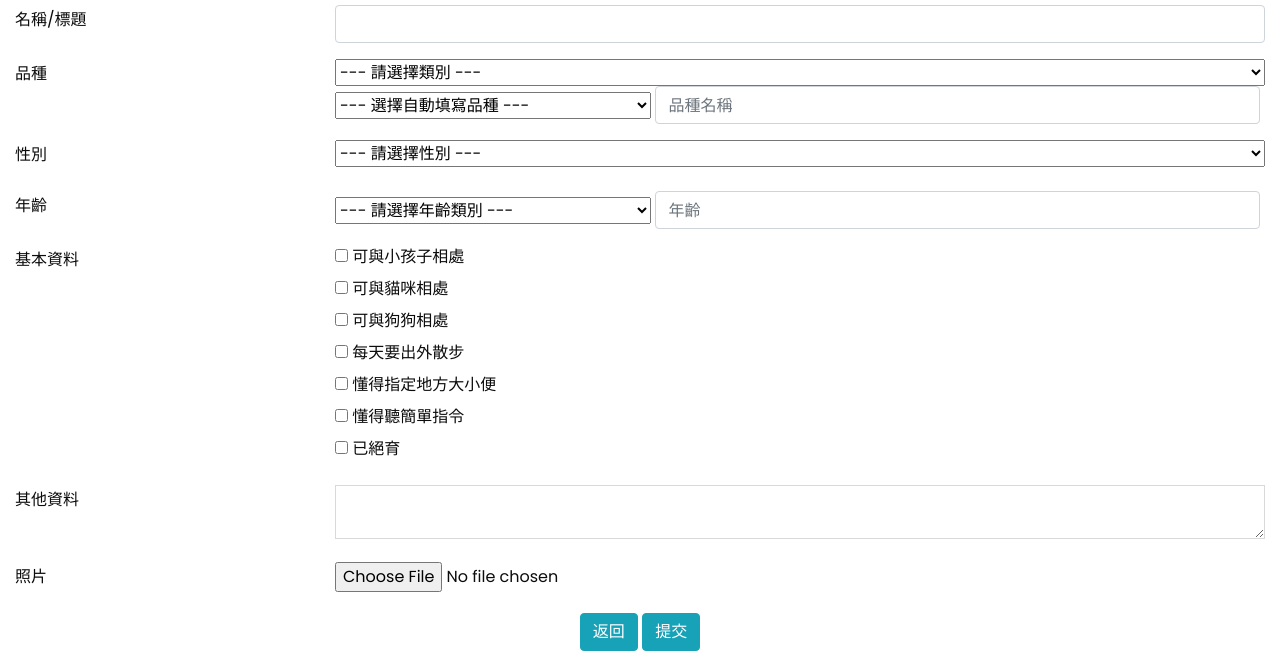
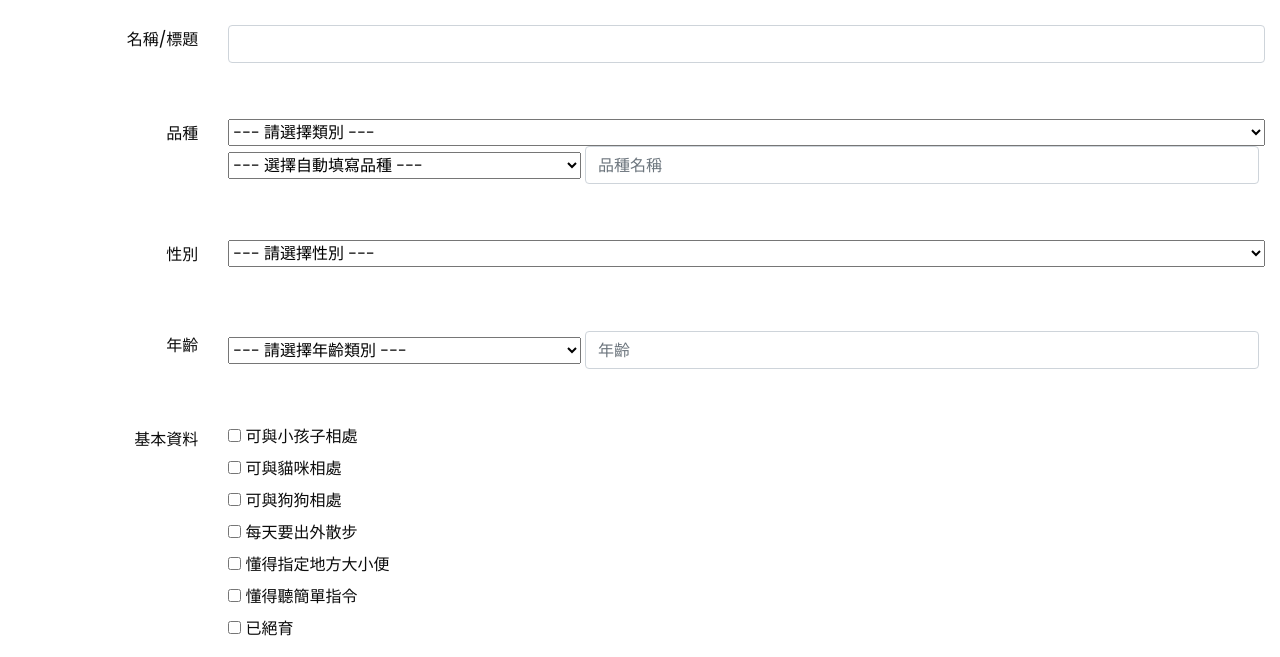
Before and after one commit to leoyuan1/TECKY-PROJECT, a website: page public/post-pets-info.html in a window 1280 px wide. Shown: the part 143-800 px from the top of the page. Drawn offline with Linux system fonts and the light colour scheme.

Commit message:
revised posts in database

```diff
--- a/petRoutes.ts
+++ b/petRoutes.ts
@@ -65,11 +65,13 @@ async function postPets(req: Request, res: Response) {
             adoption_pet_other_info
 
         } = fields;
-
         const { image } = files;
 
+        // check species id
+        const species_id = (await client.query("select id from species where name = $1", [adoption_species_name])).rows[0].id;
 
         // insert data to database
+        await client.query("");
 
         // msg to client
         res.json({
--- /dev/null
+++ b/public/css/post-pets-info.css
@@ -0,0 +1,7 @@
+.form-group {
+    padding: 20px 0;
+}
+
+.form-group > label {
+    text-align: right;
+}
--- a/public/js/post-pets.js
+++ b/public/js/post-pets.js
@@ -1,4 +1,5 @@
 // query selectors
+
 const postPetElem = document.querySelector('#add-adoption-item-form');
 
 // event listeners
--- a/public/post-pets-info.html
+++ b/public/post-pets-info.html
@@ -28,6 +28,9 @@
 
   <!-- unique style for post-pets section -->
   <link href="css/post-pets.css" rel="stylesheet" />
+
+  <!-- unique style for post-pets-info section -->
+  <link href="css/post-pets-info.css" rel="stylesheet" />
 
   <!-- dropzone style -->
   <!-- <link rel="stylesheet" href="dropzone/dropzone.css"> -->
@@ -92,15 +95,15 @@
       <fieldset>
         <legend>加入待領養寵物</legend>
         <div class="form-group required row">
-          <label class="col-sm-3 control-label" for="input-adoption-pet-name">名稱/標題 </label>
-          <div class="col-sm-9">
+          <label class="col-sm-2 control-label" for="input-adoption-pet-name">名稱/標題 </label>
+          <div class="col-sm-10">
             <input type="text" name="adoption_pet_name" id="input-adoption-pet-name" class="form-control"
               maxlength="70">
           </div>
         </div>
         <div class="form-group required row">
-          <label class="col-sm-3 control-label" for="input-adoption-pet-type">品種</label>
-          <div class="col-sm-9">
+          <label class="col-sm-2 control-label" for="input-adoption-pet-type">品種</label>
+          <div class="col-sm-10">
             <select name="adoption_pet_type" id="input-adoption-pet-type" style="display:inline-block;width:100%;">
               <option value="" disabled="" selected="" hidden="">--- 請選擇類別 ---</option>
               <option value="cat">貓咪</option>
@@ -108,7 +111,7 @@
               <option value="rabbit">兔兔</option>
               <option value="others">其他</option>
             </select>
-            <select name="adoption_species_example" id="input-adoption-species-example"
+            <select name="adoption_species_auto" id="input-adoption-species-auto"
               style="display:inline-block;width:34%;">
               <option value="" disabled="" selected="" hidden="">--- 選擇自動填寫品種 ---</option>
               <option value="others">其他</option>
@@ -118,8 +121,8 @@
           </div>
         </div>
         <div class="form-group row">
-          <label class="col-sm-3 control-label" for="input-adoption-pet-gender">性別</label>
-          <div class="col-sm-9">
+          <label class="col-sm-2 control-label" for="input-adoption-pet-gender">性別</label>
+          <div class="col-sm-10">
             <select name="adoption_pet_gender" id="input-adoption-pet-gender" style="width:100%;">
               <option value="" disabled="" selected="" hidden="">--- 請選擇性別 ---</option>
               <option value="m">仔</option>
@@ -128,8 +131,8 @@
           </div>
         </div>
         <div class="form-group row">
-          <label class="col-sm-3 control-label" for="input-adoption-pet-age-type">年齡</label>
-          <div class="col-sm-9">
+          <label class="col-sm-2 control-label" for="input-adoption-pet-age-type">年齡</label>
+          <div class="col-sm-10">
             <select name="adoption_pet_age_type" id="input-adoption-pet-age-type"
               style="display:inline-block;width:34%;">
               <option value="" disabled="" selected="" hidden="">--- 請選擇年齡類別 ---</option>
@@ -141,8 +144,8 @@
           </div>
         </div>
         <div class="form-group row">
-          <label class="col-sm-3 control-label">基本資料</label>
-          <div class="col-sm-9">
+          <label class="col-sm-2 control-label">基本資料</label>
+          <div class="col-sm-10">
             <input type="checkbox" id="info_adoption_pet_fine_with_children" name="adoption_pet_fine_with_children">
             <label for="info_adoption_pet_fine_with_children">可與小孩子相處</label><br>
             <input type="checkbox" id="info_adoption_pet_fine_with_cat" name="adoption_pet_fine_with_cat">
@@ -160,16 +163,16 @@
           </div>
         </div>
         <div class="form-group row">
-          <label class="col-sm-3 control-label" for="input-adoption-pet-other-info">其他資料</label>
-          <div class="col-sm-9">
+          <label class="col-sm-2 control-label" for="input-adoption-pet-other-info">其他資料</label>
+          <div class="col-sm-10">
             <textarea id="input-adoption-pet-other-info" name="adoption_pet_other_info" row="14"
               style="width:100%;border-color: rgb(217,217,217);" maxlength="1000"></textarea>
           </div>
         </div>
 
         <div class="form-group required row">
-          <label class="col-sm-3 control-label" for="input-adoption-pet-image">照片</label>
-          <div class="col-sm-9">
+          <label class="col-sm-2 control-label" for="input-adoption-pet-image">照片</label>
+          <div class="col-sm-10">
             <!-- <div class="dropzone dz-clickable" id="input-adoption-pet-image">
               <div class="dz-default dz-message">
                 <span>拖曳檔案到此 或 按此上傳檔案</span>
```
Also changed, not shown: initdata.ts (+9 -17 lines), 1 other file.
